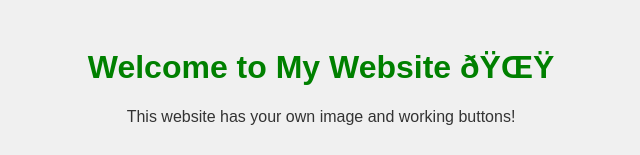
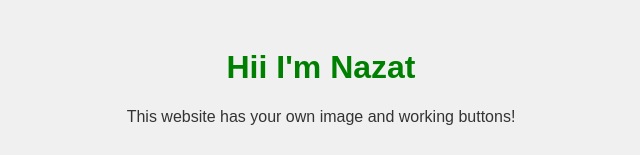
Before and after one commit to nazatislam/I-m-Nazat, a plain HTML site: page Index.html in a window 1280 px wide. Shown: the top 155 px of the page, without its empty margins (319-959 px from the left). Drawn offline with Linux system fonts and the light colour scheme.

Commit message:
Update Index.html

```diff
--- a/Index.html
+++ b/Index.html
@@ -35,7 +35,7 @@
     </style>
   </head>
   <body>
-    <h1>Welcome to My Website ðŸŒŸ</h1>
+    <h1>Hii I'm Nazat</h1>
     <p>This website has your own image and working buttons!</p>
 
     <!-- à¦¨à¦¿à¦œà§‡à¦° à¦›à¦¬à¦¿ à¦¯à§‹à¦— à¦•à¦°à¦¾ -->
```
